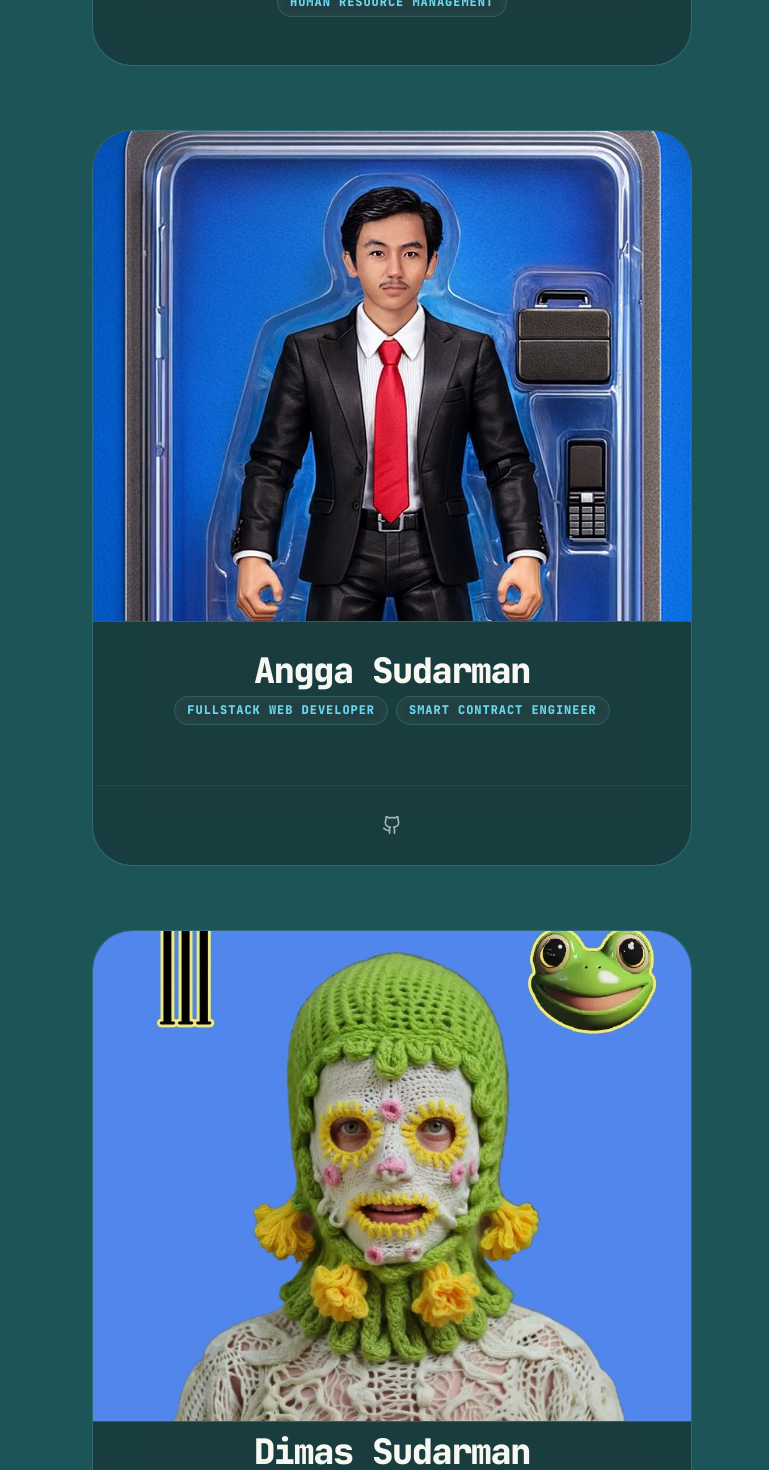
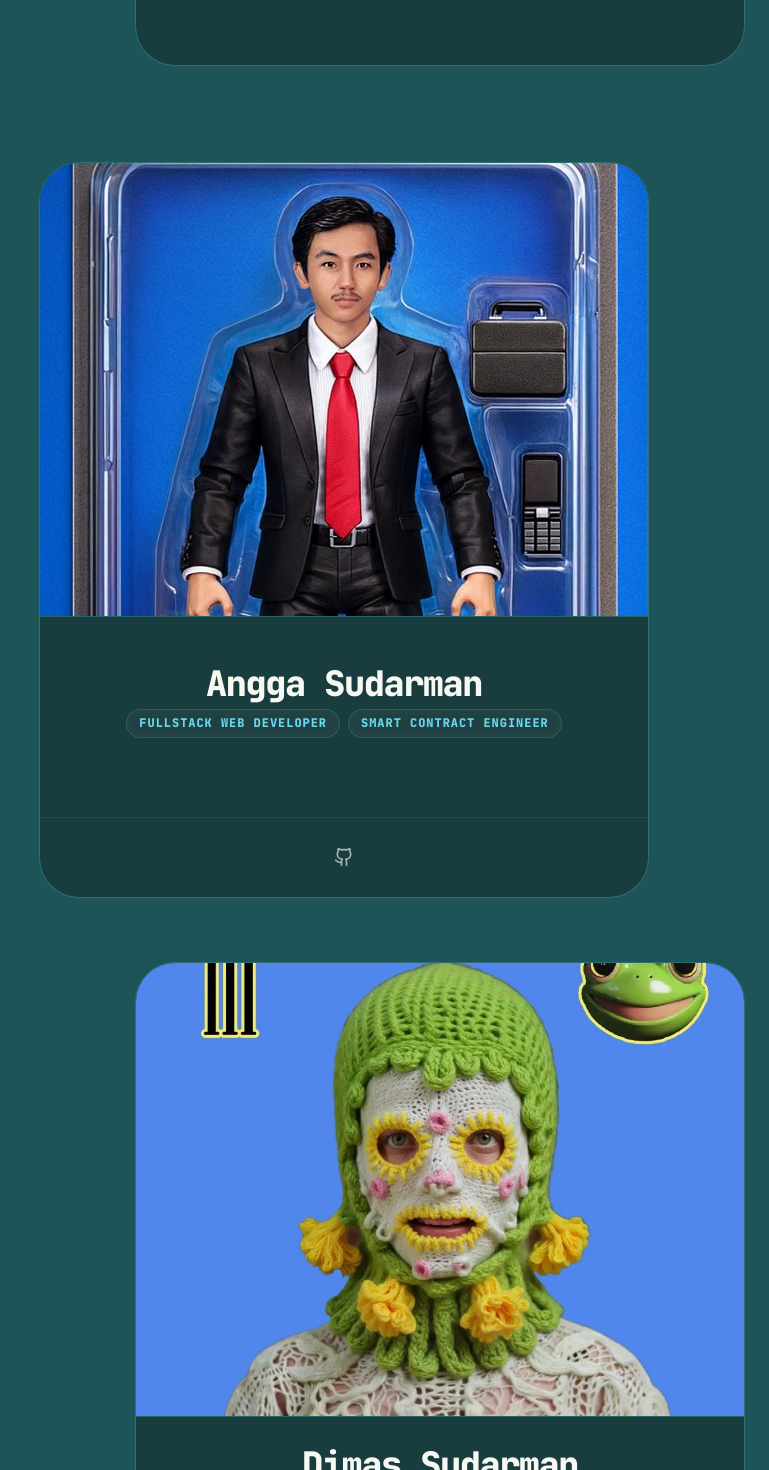
Before and after one commit to 0xleaplaboratories/leap-laboratories, a Next.js app in the folder apps/web/: page / in a window 1280 px wide. Shown: the part 3420-4890 px from the top of the page, without its empty margins (511-1280 px from the left). Built offline with nearby package versions, Linux system fonts and the light colour scheme.

Commit message:
style(contributors): widen profile cards for balanced aspect ratio
- increase --card-max-width to 850px (1100px on UHD)
- recalibrate internal flex proportions to match wider geometry
- ensure zigzag layout remains harmonious across all resolutions

```diff
--- a/apps/web/src/components/Contributors/Contributors.module.css
+++ b/apps/web/src/components/Contributors/Contributors.module.css
@@ -1,9 +1,9 @@
 .section {
   --card-gap: var(--space-2xl);
   --section-padding: var(--space-2xl) 0;
-  --card-max-width: 600px;
-  --card-photo-flex: 5;
-  --card-body-flex: 1;
+  --card-max-width: 850px;
+  --card-photo-flex: 4;
+  --card-body-flex: 1.2;
   --social-height: 80px;
   --mobile-photo-size: 180px;
   --mobile-viewport-h: 480px;
@@ -287,7 +287,15 @@
     display: flex;
     align-items: center;
     justify-content: center;
-    padding: 0 var(--space-lg);
+  }
+
+  .cardWrapper:nth-child(even) {
+    margin-top: var(--space-xl);
+    padding-right: var(--space-3xl);
+  }
+
+  .cardWrapper:nth-child(odd) {
+    padding-left: var(--space-3xl);
   }
 
   .card {
@@ -408,35 +416,28 @@
 
 @media (min-width: 2560px) {
   .section {
-    --card-max-width: 1400px;
-    --card-photo-flex: 3;
-    --card-body-flex: 2;
-    --social-height: 160px;
-    --name-font-desktop: 4.5rem;
+    --card-max-width: 1100px;
+    --social-height: 120px;
+    --name-font-desktop: 3.5rem;
   }
 
   .leftZone {
-    flex: 0 0 650px;
+    flex: 0 0 450px;
   }
 
   .card {
     border-width: 2px;
-    border-radius: 100px;
-  }
-
-  .cardBody {
-    padding: var(--space-3xl) !important;
-    gap: var(--space-lg);
+    border-radius: 60px;
   }
 
   .tag {
-    font-size: 1.25rem;
-    padding: 12px 24px;
+    font-size: 1rem;
+    padding: 8px 16px;
     border-width: 2px;
   }
 
   .socialIcon {
-    width: 48px;
-    height: 48px;
+    width: 32px;
+    height: 32px;
   }
 }
```
